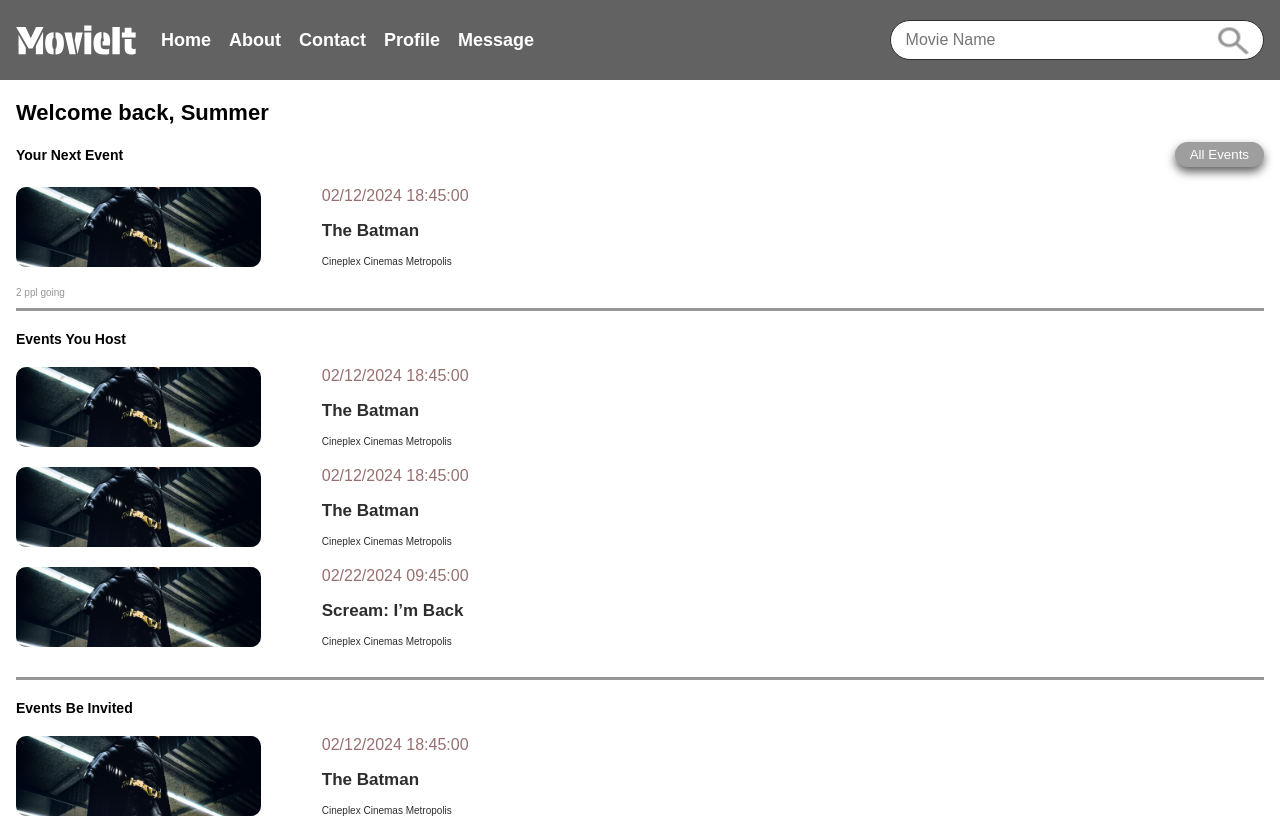
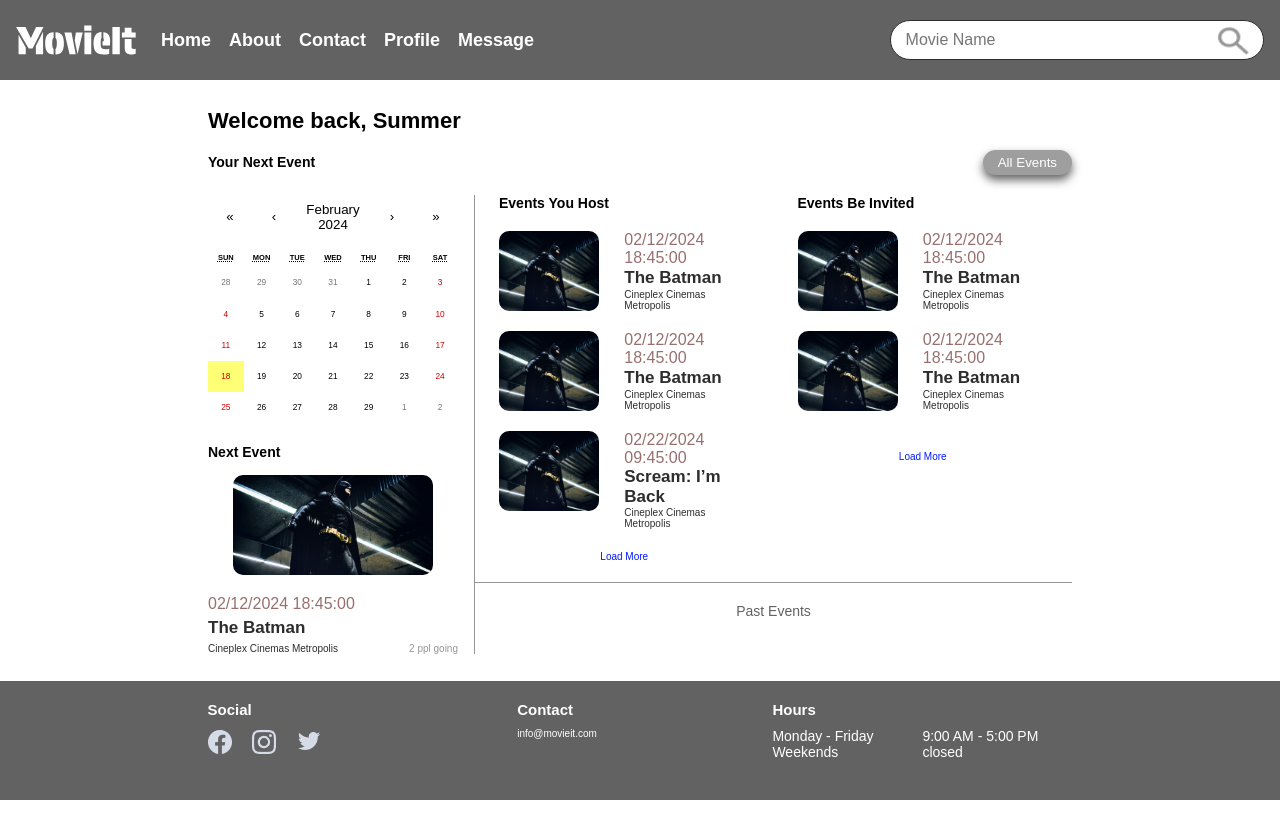
Before and after one commit to k18382003/movieit, a React (Create React App) app: page /myevents in a window 1280 px wide. Shown: the top 818 px of the page. Built offline with nearby package versions, Linux system fonts and the light colour scheme; grey boxes are pictures that could not be loaded.

Commit message:
Adding responsive to my event component

```diff
--- /dev/null
+++ b/src/components/Events/CalendarWithNextEvent.js
@@ -0,0 +1,36 @@
+import './CalendarWithNextEvent.scss';
+import batman from '../../assets/images/Batman.png';
+import Calendar from 'react-calendar';
+
+const CalendarWithNextEvent = ({ movie }) => {
+  return (
+    <div className="calendar-event__tablet-container">
+      <Calendar calendarType="gregory" locale="en-GB" />
+      <div className="calendar-event__next-event-outter-onatiner">
+        <h2 className="calendar-event__next-event-text">Next Event</h2>
+        <div className={'calendar-event__nexte-event-inner-container'}>
+          <div
+            className="calendar-event__next-event-image"
+            style={{ backgroundImage: `url(${batman})` }}
+          ></div>
+          <div className="calendar-event__next-event-info">
+            <p className="calendar-event__next-event-showtime">
+              {movie.showtime}
+            </p>
+            <p className="calendar-event__next-event-moviename">
+              {movie.moviename}
+            </p>
+            <div className="calendar-event__next-event-cinema-ppl">
+              <p className="calendar-event__next-event-cinema">
+                {movie.cinema}
+              </p>
+              <p className="calendar-event__ppl-going">2 ppl going</p>
+            </div>
+          </div>
+        </div>
+      </div>
+    </div>
+  );
+};
+
+export default CalendarWithNextEvent;
--- /dev/null
+++ b/src/components/Events/CalendarWithNextEvent.scss
@@ -0,0 +1,70 @@
+@use '../../styles/partials/mixin' as *;
+@use '../../styles/partials/variable' as *;
+
+.calendar-event {
+  &__tablet-container {
+    display: none;
+
+    @include tablet {
+      display: block;
+      border-right: 1px solid $movieit-grey;
+      padding-right: 1.6rem;
+    }
+  }
+
+  &__next-event-text {
+    font-size: 1.4rem;
+    font-weight: $demi;
+    padding-bottom: 1.5rem;
+  }
+
+  &__next-event-outter-onatiner {
+    width: 100% !important;
+    display: flex;
+    flex-direction: column;
+    margin-top: 2rem;
+  }
+
+  &__next-event-image {
+    width: 80%;
+    margin: 0 auto;
+    height: 10rem;
+    background-position: center;
+    background-size: cover;
+    border-radius: 10px;
+  }
+
+  &__next-event-info {
+    width: 100%;
+    display: flex;
+    flex-direction: column;
+    justify-content: space-between;
+    padding-top: 2rem;
+  }
+
+  &__next-event-showtime {
+    color: $movieit-dark-red;
+    font-size: 1.6rem;
+    padding-bottom: 0.5rem;
+  }
+
+  &__next-event-moviename {
+    color: $movieit-black;
+    font-size: 1.7rem;
+    font-weight: $demi;
+    padding-bottom: 0.5rem;
+  }
+
+  &__next-event-cinema {
+    color: $movieit-black;
+  }
+
+  &__next-event-cinema-ppl {
+    display: flex;
+    justify-content: space-between;
+  }
+
+  &__ppl-going {
+    color: $movieit-grey;
+  }
+}
--- a/src/components/Events/EventItem.js
+++ b/src/components/Events/EventItem.js
@@ -1,9 +1,9 @@
 import batman from '../../assets/images/Batman.png';
 import './EventItem.scss';
 
-const EventItem = ({ movie }) => {
+const EventItem = ({ movie, uniqueStyle }) => {
   return (
-    <div className={`event-item`}>
+    <div className={`event-item ${uniqueStyle}`}>
       <div
         className="event-item__image"
         style={{ backgroundImage: `url(${batman})` }}
--- a/src/components/Events/EventList.js
+++ b/src/components/Events/EventList.js
@@ -1,7 +1,6 @@
-import Calendar from 'react-calendar';
 import Button from '../Button/Button';
+import CalendarWithNextEvent from './CalendarWithNextEvent';
 import EventItem from './EventItem';
-import batman from '../../assets/images/Batman.png';
 import './EventList.scss';
 
 const EventList = () => {
@@ -49,35 +48,10 @@ const EventList = () => {
         />
       </div>
       <div className="eventlist__tablet-outter-container">
-        <div className="eventlist__tablet-container">
-          <Calendar calendarType="US" locale="en-GB" />
-          <div className="eventlist__next-event-outter-onatiner">
-            <h2 className="eventlist__next-event-text">Next Event</h2>
-            <div className={'eventlist__nexte-event-inner-container'}>
-              <div
-                className="eventlist__next-event-image"
-                style={{ backgroundImage: `url(${batman})` }}
-              ></div>
-              <div className="eventlist__next-event-info">
-                <p className="eventlist__next-event-showtime">
-                  {tempData[0].showtime}
-                </p>
-                <p className="eventlist__next-event-moviename">
-                  {tempData[0].moviename}
-                </p>
-                <div className="eventlist__next-event-cinema-ppl">
-                  <p className="eventlist__next-event-cinema">
-                    {tempData[0].cinema}
-                  </p>
-                  <p className="eventlist__ppl-going">2 ppl going</p>
-                </div>
-              </div>
-            </div>
-          </div>
-        </div>
+        <CalendarWithNextEvent movie={tempData[0]} />
         <div className="eventlist__tablet-list-container">
-          {tempData.map((movie) => {
-            return <EventItem movie={movie} />;
+          {tempData.map((movie, index) => {
+            return <EventItem key={index} movie={movie} />;
           })}
           <p className="eventlist__load-more">Load More</p>
         </div>
--- a/src/components/Events/EventList.scss
+++ b/src/components/Events/EventList.scss
@@ -44,16 +44,6 @@
     display: flex;
   }
 
-  &__tablet-container {
-    display: none;
-
-    @include tablet {
-      display: block;
-      border-right: 1px solid $movieit-grey;
-      padding-right: 1.6rem;
-    }
-  }
-
   &__tablet-list-container {
     width: 100%;
     display: flex;
@@ -63,61 +53,6 @@
     @include paddings(0rem, 1.6rem);
   }
 
-  &__next-event-text {
-    font-size: 1.4rem;
-    font-weight: $demi;
-    padding-bottom: 1.5rem;
-  }
-
-  &__next-event-outter-onatiner {
-    width: 100% !important;
-    display: flex;
-    flex-direction: column;
-    margin-top: 2rem;
-  }
-
-  &__next-event-image {
-    width: 80%;
-    margin: 0 auto;
-    height: 10rem;
-    background-position: center;
-    background-size: cover;
-    border-radius: 10px;
-  }
-
-  &__next-event-info {
-    width: 100%;
-    display: flex;
-    flex-direction: column;
-    justify-content: space-between;
-    padding-top: 2rem;
-  }
-
-  &__next-event-showtime {
-    color: $movieit-dark-red;
-    font-size: 1.6rem;
-    padding-bottom: 0.5rem;
-  }
-
-  &__next-event-moviename {
-    color: $movieit-black;
-    font-size: 1.7rem;
-    font-weight: $demi;
-    padding-bottom: 0.5rem;
-  }
-
-  &__next-event-cinema {
-    color: $movieit-black;
-  }
-
-  &__next-event-cinema-ppl {
-    display: flex;
-    justify-content: space-between;
-  }
-
-  &__ppl-going {
-    color: $movieit-grey;
-  }
 }
 
 .react-calendar {
--- a/src/components/Events/MyEvent.js
+++ b/src/components/Events/MyEvent.js
@@ -1,4 +1,5 @@
 import Button from '../Button/Button';
+import CalendarWithNextEvent from './CalendarWithNextEvent';
 import EventItem from './EventItem';
 import './MyEvent.scss';
 
@@ -79,27 +80,42 @@ const MyEvents = () => {
           UniqueStyleClass={'myevent__all-events-button'}
         />
       </div>
-      <div className="myevent__event-container">
+      <div className="myevent__event-container myevent__event-container--next-event">
         <EventItem movie={tempData[0]} />
         <p className="myevent__ppl-going">2 ppl going</p>
       </div>
+      <div className="myevent__tablet-outter-container">
+        <CalendarWithNextEvent movie={tempData[0]} />
+        <div className="myevent__tablet-inner-container">
+          <div className="myevent__tablet-inner-event-container">
             <div className="myevent__event-container">
               <p className="myevent__event-text myevent__event-text--host">
                 Events You Host
               </p>
               {tempData1.map((movie) => {
-          return <EventItem movie={movie} />;
+                return (
+                  <EventItem movie={movie} uniqueStyle={'event-item-myevent'} />
+                );
               })}
+              <p className="myevent__load-more">Load More</p>
             </div>
             <div className="myevent__event-container">
               <p className="myevent__event-text myevent__event-text--invited">
                 Events Be Invited
               </p>
               {tempData2.map((movie) => {
-          return <EventItem movie={movie} />;
+                return (
+                  <EventItem movie={movie} uniqueStyle={'event-item-myevent'} />
+                );
               })}
+              <p className="myevent__load-more">Load More</p>
             </div>
-      <p className="myevent__load-more">Load More</p>
+          </div>
+          <div className="myevent__past-event-container">
+            <p className="myevent__past-event">Past Events</p>
+          </div>
+        </div>
+      </div>
     </section>
   );
 };
--- a/src/components/Events/MyEvent.scss
+++ b/src/components/Events/MyEvent.scss
@@ -3,6 +3,11 @@
 
 .myevent {
   @include paddings(2rem, $mobile);
+
+  @include desktop {
+    width: 70%;
+    margin: 0 auto;
+  }
 
   &__greeting {
     padding-bottom: 1.6rem;
@@ -44,6 +49,18 @@
     border-bottom: 3px solid $movieit-grey;
     padding-bottom: 1rem;
     margin-bottom: 2rem;
+
+    @include tablet {
+      width: 50%;
+      @include paddings(0rem, 2.4rem);
+      border-bottom: none;
+    }
+
+    &--next-event {
+      @include tablet {
+        display: none;
+      }
+    }
   }
 
   &__load-more {
@@ -52,4 +69,47 @@
     text-align: center;
     cursor: pointer;
   }
+
+  &__tablet-outter-container {
+    @include tablet {
+      display: flex;
+    }
+  }
+
+  &__tablet-inner-container {
+    @include tablet {
+      width: 100%;
+    }
+  }
+
+  &__tablet-inner-event-container {
+    @include tablet {
+      display: flex;
+    }
+  }
+
+  &__past-event-container {
+    display: none;
+    @include tablet {
+      @include paddings(2rem, $tablet);
+      display: block;
+      border-top: 1px solid $movieit-grey;
+    }
+  }
+
+  &__past-event {
+    @include tablet {
+      width: 100%;
+      text-align: center;
+      font-size: 1.4rem;
+      color: $movieit-dark-grey;
+      cursor: pointer;
+    }
+  }
 }
+
+.event-item-myevent {
+  @include tablet {
+    width: 100%;
+  }
+}
```
Lines whose indentation alone changed are shown as unchanged.
